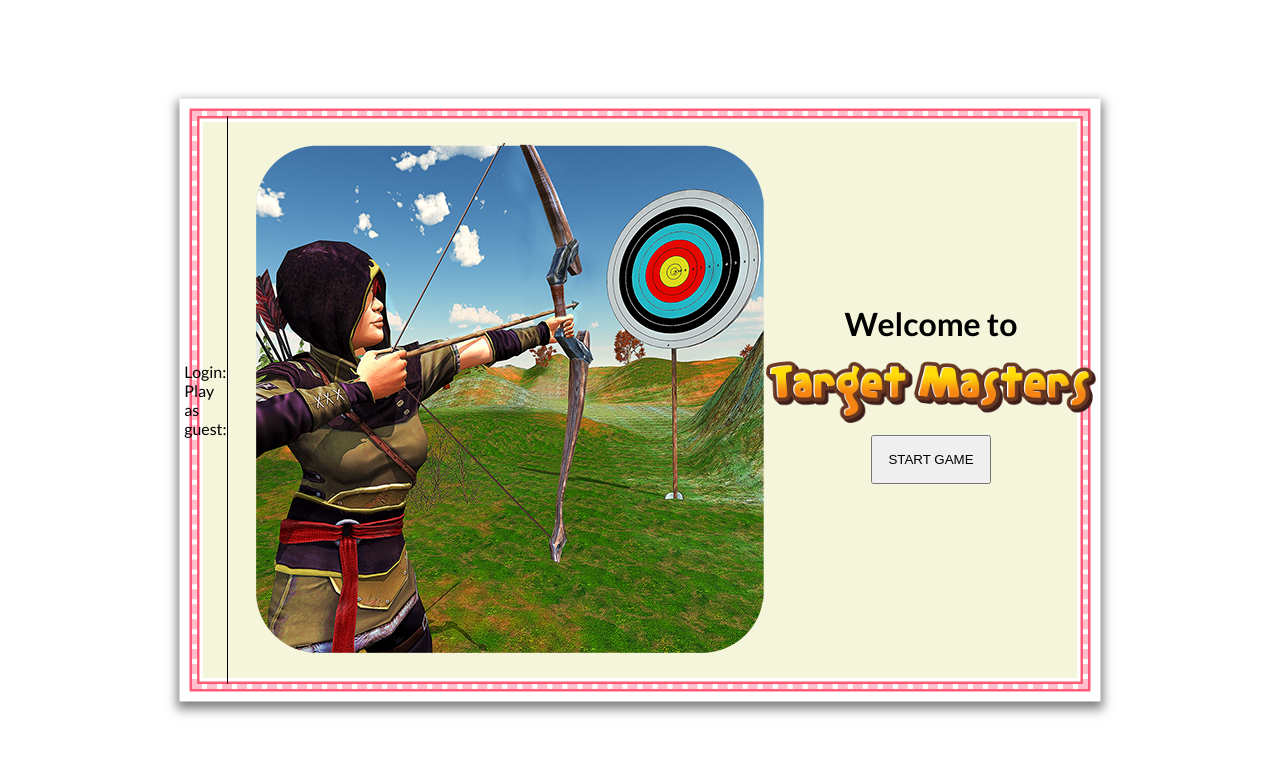
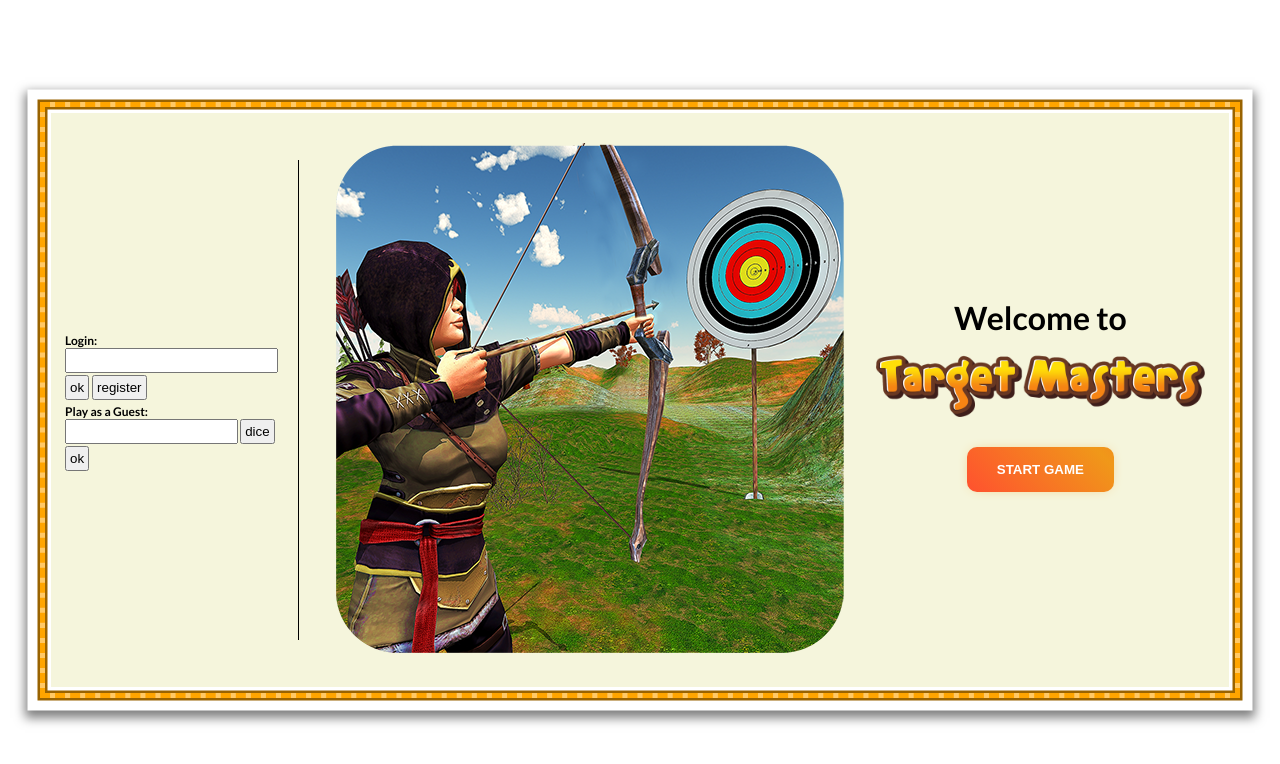
Before and after one commit to Heber-Dsouza/TechnicalTest_AimChallenge, an Angular app in the folder frontend/: page / in a window 1280 px wide. Shown: the top 764 px of the page. Built offline with nearby package versions, Linux system fonts and the light colour scheme.

Commit message:
styles and changes 0.1

```diff
--- a/frontend/src/app/app.component.html
+++ b/frontend/src/app/app.component.html
@@ -1,12 +1,26 @@
 <div class="main-container">
   <div class="authentication-container">
-    <div>
-      Login:
+    <div class="login-container">
+      <span>Login:</span>
+      <div>
+        <input type="text">
+      </div>
+      <div>
+        <button>ok</button>
+        <button>register</button>
+      </div>
     </div>
     <div>
-      Play as guest:
+      <span>Play as a Guest:</span>
+      <div class="guest-input-container">
+        <input type="text">
+        <button>dice</button>
+      </div>
+
+      <button>ok</button>
     </div>
   </div>
+  <div class="separator">&nbsp;</div>
   <div class="main-image-container">
     <img src="assets/img/image.png">
   </div>
--- a/frontend/src/app/app.component.scss
+++ b/frontend/src/app/app.component.scss
@@ -1,10 +1,11 @@
 $dash-size: 5px;
-$theme-color: pink;
+$theme-color: orange;
 $fill-color: beige;
 
 .main-container {
   // height: 90vh;
-  width: 70vw;
+  width: 1200px;
+  min-width: 1200px;
   display: flex;
   justify-content: center;
   align-items: center;
@@ -27,14 +28,59 @@ $fill-color: beige;
 }
 
 .authentication-container {
+  width: 650px;
   display: flex;
   flex-direction: column;
+  margin: 20px;
+
+  span {
+    font-size: 12px;
+    font-weight: 600;
+  }
+
+  input {
+    margin-bottom: 2px;
+    height: 25px;
+    padding: 3px;
+    width: 100%;
+  }
+
+  button {
+    padding: 3px;
+    margin-right: 3px;
+    cursor: pointer;
+  }
+}
+
+// .login-container {
+//   display: flex;
+// }
+
+.guest-input-container {
+  display: flex;
+  align-items: flex-start;
+
+  input {
+    margin-right: 2px;
+  }
+}
+
+
+.separator {
+  width: 1px;
+  top: 0px;
+  bottom: 50%;
+  left: 0px;
+  background-color: black;
+  overflow: hidden;
+  height: 30em;
 }
 
 .main-image-container {
   padding: 3%;
   padding-right: 0;
-  border-left: 1px solid black;
+  flex-grow: 1;
+  //border-left: 1px solid black;
 
   //background-color: blue;
 }
@@ -49,6 +95,7 @@ $fill-color: beige;
 .main-right-side-container {
   display: flex;
   flex-direction: column;
+  flex-grow: 0;
   align-items: center;
   h1 {
     margin: 0;
@@ -56,10 +103,35 @@ $fill-color: beige;
   }
   img {
     height: 80px;
+    margin-bottom: 20px;
   }
   button {
-    margin: 12px;
-    padding: 15px;
+    margin: 10px;
+    padding: 15px 30px;
+    text-align: center;
+    text-transform: uppercase;
+    transition: 0.5s;
+    background-size: 200% auto;
+    color: white;
+    border-radius: 10px;
+    display: block;
+    border: 0px;
+    font-weight: 700;
+    box-shadow: 0px 0px 14px -7px #f09819;
+    background-image: linear-gradient(45deg, #FF512F 0%, #F09819  51%, #FF512F  100%);
     cursor: pointer;
+    user-select: none;
+    touch-action: manipulation;
+
+    &:hover {
+      background-position: right center;
+      /* change the direction of the change here */
+      color: #fff;
+      text-decoration: none;
+    }
+
+    &:active {
+      transform: scale(0.95);
+    }
   }
 }
```
